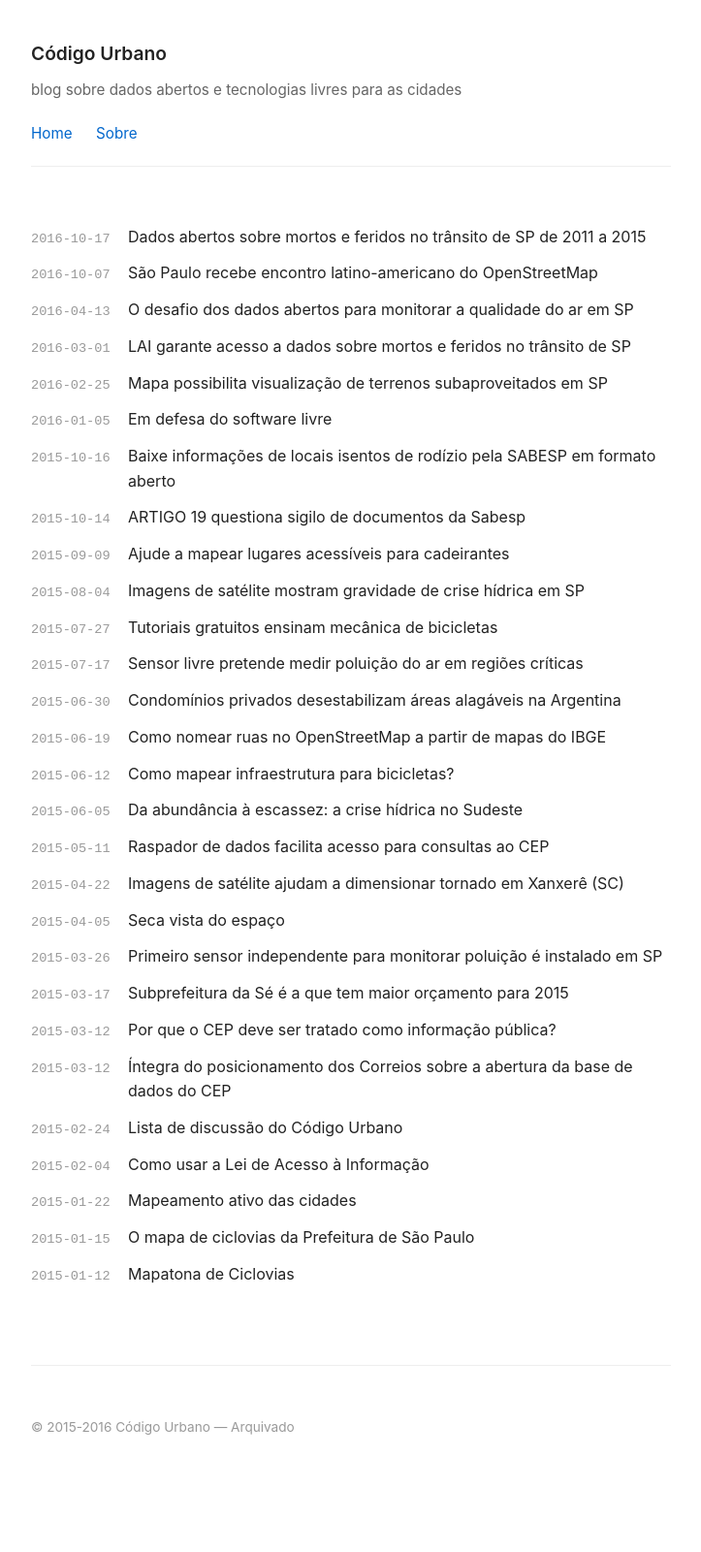
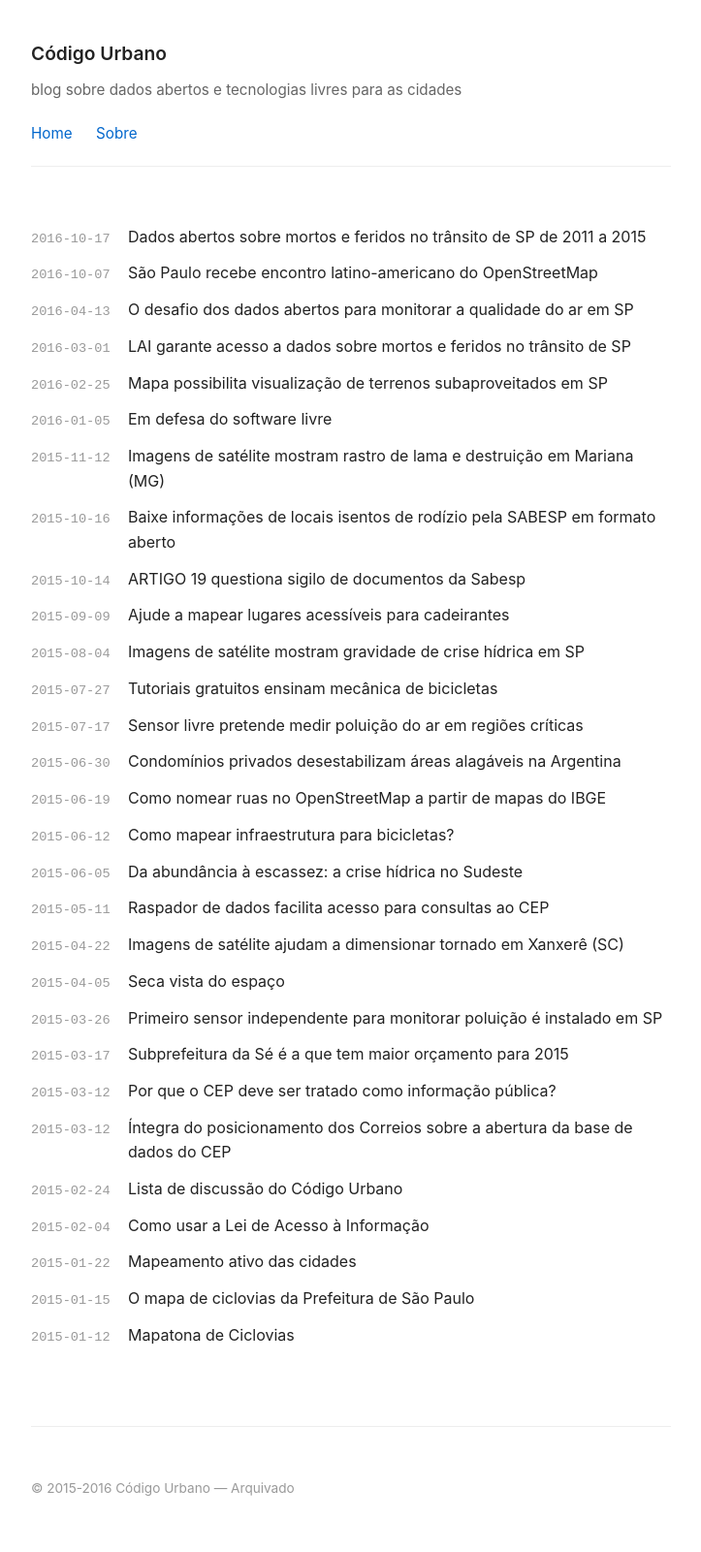
Before and after one commit to codigourbano/website, a Jekyll site: the page built from index.md, in a window 1280 px wide. Shown: the whole page at 97% size, without its empty margins (278-1001 px from the left). Built offline with Jekyll 4.4.1, drawn with Linux system fonts in a browser that asks for light colours; before the commit the page ends 1537 px from its top, so only the background shows below that.

Commit message:
Publish post: Imagens de satélite mostram rastro de lama e destruição em Mariana (MG) (2015-11-12)

```diff
--- a/_posts/2015-11-12-imagens-de-satelite-mostram-rastro-de-lama-e-destruicao-em-mariana-mg.md
+++ b/_posts/2015-11-12-imagens-de-satelite-mostram-rastro-de-lama-e-destruicao-em-mariana-mg.md
@@ -2,7 +2,7 @@
 title: "Imagens de satélite mostram rastro de lama e destruição em Mariana (MG)"
 date: 2015-11-12
 layout: post
-published: false
+permalink: /imagens-de-satelite-mostram-rastro-de-lama-e-destruicao-em-mariana-mg/
 categories:
   - "mapas"
   - "satelites"
```
